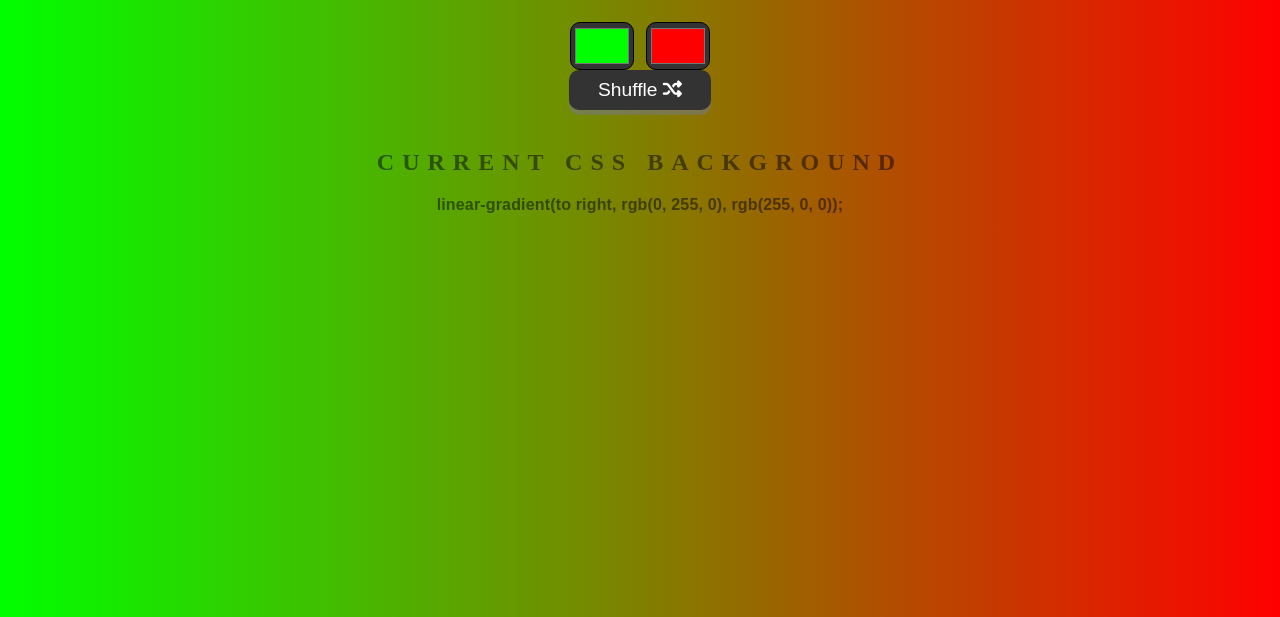
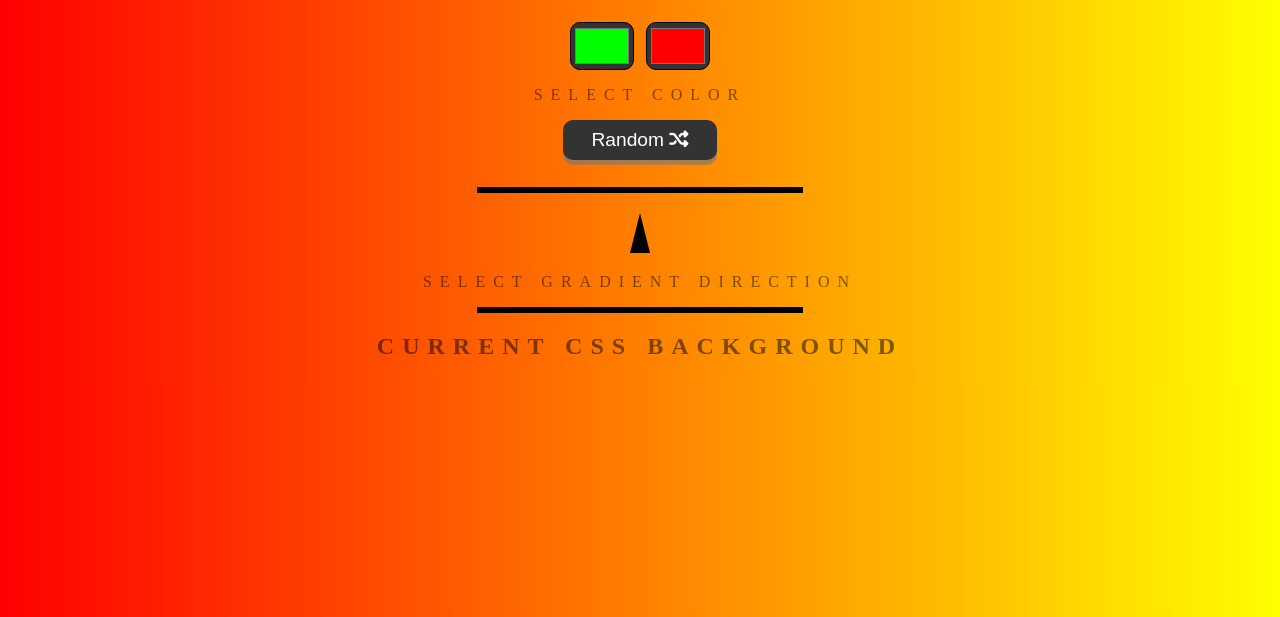
Before and after one commit to masonthedev/background-color-generator, a plain HTML site: page index.html in a window 1280 px wide. Shown: the part 183-800 px from the top of the page. Drawn offline with Linux system fonts and the light colour scheme.

Commit message:
Update index.html

```diff
--- a/index.html
+++ b/index.html
@@ -2,22 +2,33 @@
 <html>
 <head>
 	<meta charset="utf-8">
-	<meta name="viewport" content="width=device-width, initial-scale=1, maximum-scale=1">
+	<meta name="viewport" content="width=device-width, initial-scale=1">
 	<title>Gradient Background</title>
 	<link rel="stylesheet" type="text/css" href="style.css">
 	<link rel="stylesheet" href="https://cdnjs.cloudflare.com/ajax/libs/font-awesome/6.4.2/css/all.min.css" integrity="sha512-z3gLpd7yknf1YoNbCzqRKc4qyor8gaKU1qmn+CShxbuBusANI9QpRohGBreCFkKxLhei6S9CQXFEbbKuqLg0DA==" crossorigin="anonymous" referrerpolicy="no-referrer" />
 </head>
-<body onload="setGradient()"id="gradient">
+
+<body id="gradient">
 	<h1>Background Generator</h1>
 	<input class="color1" type="color" name="color1" value="#00ff00">
-	<input class="color2"type="color" name="color2" value="#ff0000">
+	<input class="color2" type="color" name="color2" value="#ff0000">
+
+	<!-- random color select button -->
 	<div class="container">
-		<button id="random" onclick="randomize()">
-			Shuffle <i class="fa-solid fa-shuffle"></i>
-		</button>
+		<p>Select Color</p>
+		<button id="random">
+			Random <i class="fa-solid fa-shuffle"></i>
+		</button><hr>
+		<div id="arrow" class="arrow"></div>
+		<p>Select Gradient Direction</p><hr>
 	</div>
+
 	<h2>Current CSS Background</h2>
-	<h3></h3>
+
+	<h3>
+		<!-- this is where the gradient color will be listed-->
+	</h3>
+
 	<script type="text/javascript" src="script.js"></script>
 </body>
 </html>
```
